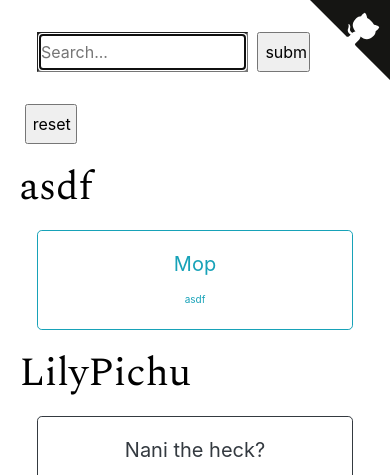
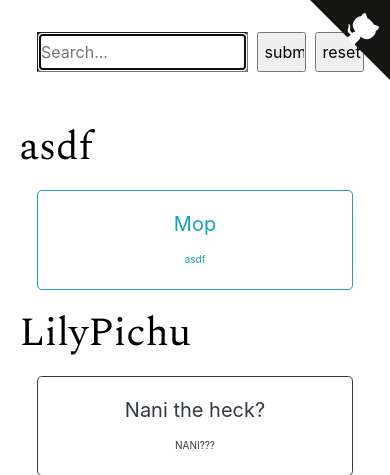
Before and after one commit to ADarkHero/Hero-Soundboard, a PHP site: page / in a window 390 px wide. Shown: the top 475 px of the page. Run offline with PHP 8.4, Linux system fonts and the light colour scheme; data comes from the database, SQL or seed files in the repository.

Commit message:
Fixed search positioning.

```diff
--- a/css/main.css
+++ b/css/main.css
@@ -39,8 +39,8 @@ body{
 }
 @media only screen and (max-width: 1024px) {
     .searchbutton {
-        width: 15%;
-        margin-left: 1.5%;
+        width: 14%;
+        margin-left: 1.25%;
     }
 }
 
```
